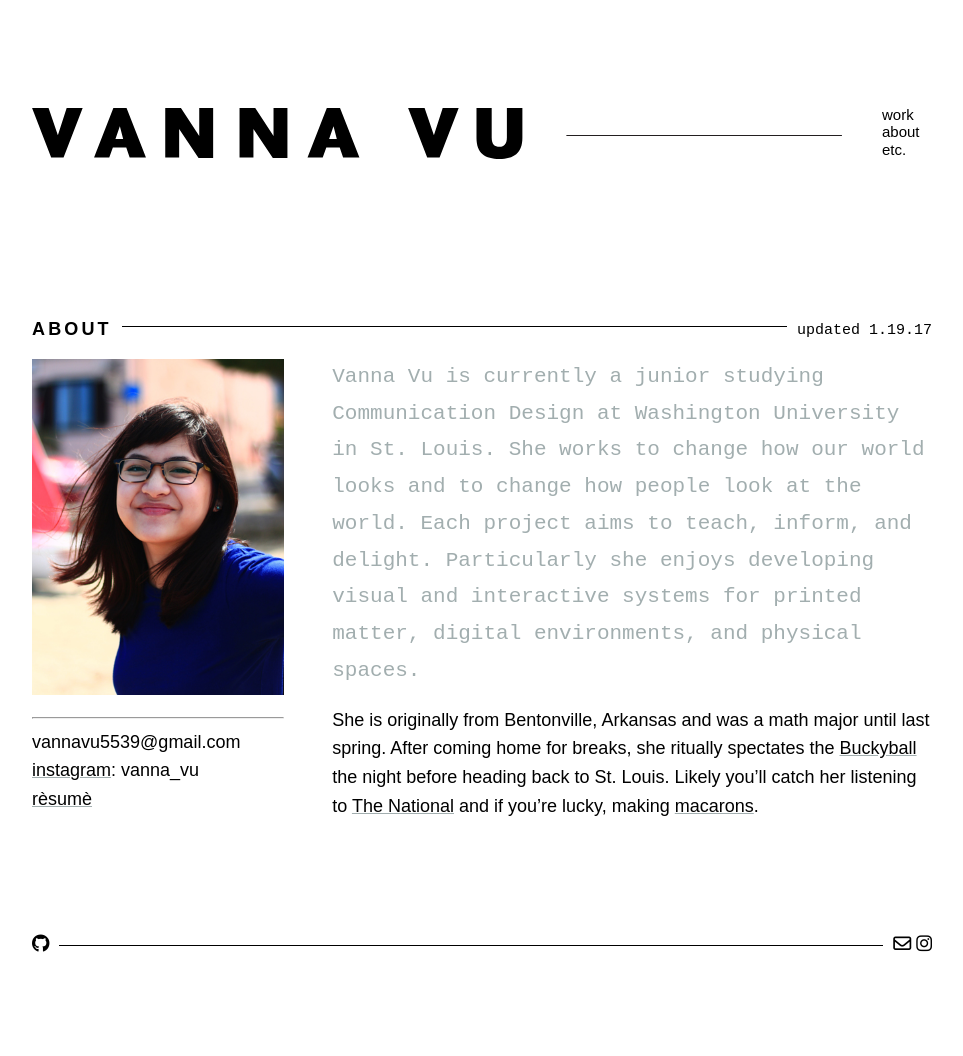
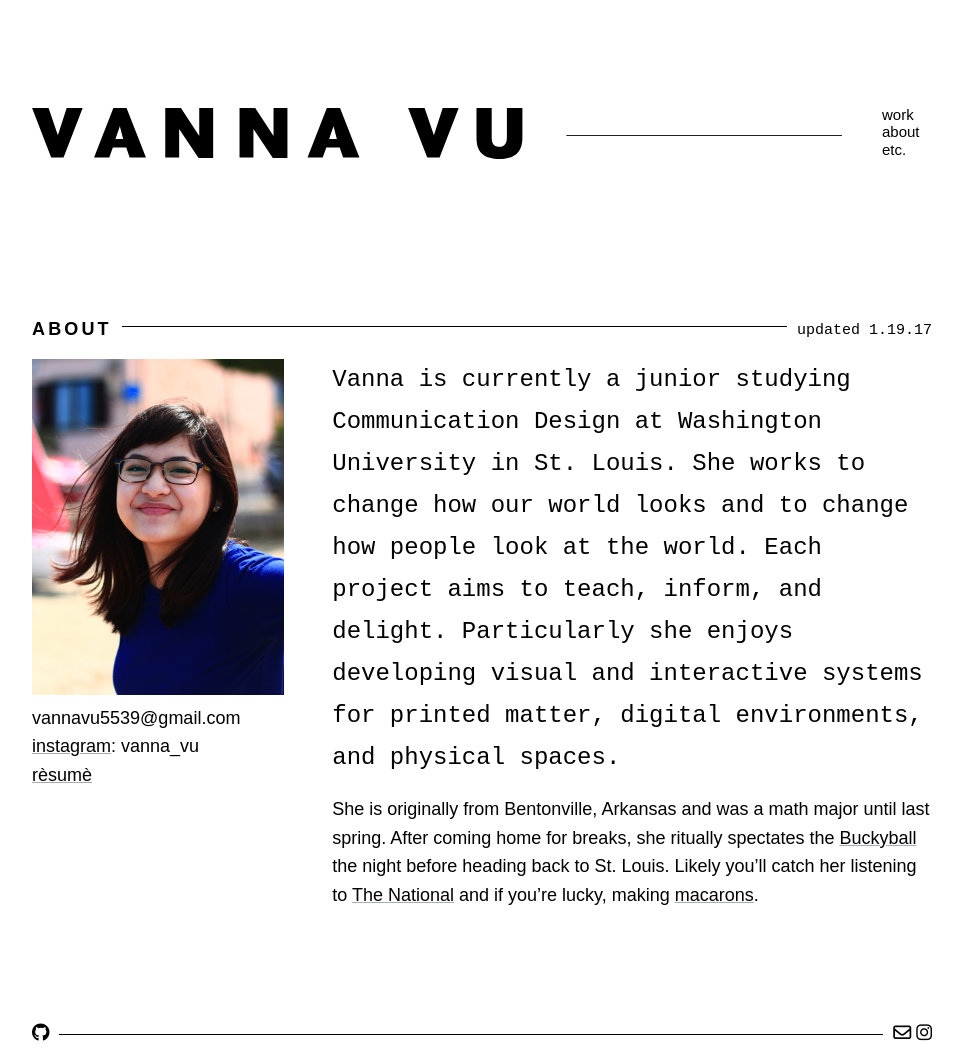
Before and after one commit to vannavu/vannavu.github.io, a Jekyll site: the page built from about.md, in a window 1280 px wide. Shown: the whole page, without its empty margins (158-1121 px from the left). Built offline with Jekyll 4.4.1, drawn with Linux system fonts in a browser that asks for light colours; nearby versions of some CDN libraries; some web fonts are replaced; before the commit the page ends 967 px from its top, so only the background shows below that.

Commit message:
changed h2 color and size

```diff
--- a/about.md
+++ b/about.md
@@ -5,13 +5,11 @@ layout: default
 
 <h1 id="about"><span id="title">About</span><span id="date">updated 1.19.17</span></h1>
 
-><img src="/images/portrait.jpg" id="portrait">
-
-## Vanna Vu is currently a junior studying Communication Design at Washington University in St. Louis. She works to change how our world looks and to change how people look at the world. Each project aims to teach, inform, and delight. Particularly she enjoys developing visual and interactive systems for printed matter, digital environments, and physical spaces.
-
-She is originally from Bentonville, Arkansas and was a math major until last spring. After coming home for breaks, she ritually spectates the [Buckyball](https://crystalbridges.org/blog/welcome-home-buckyball/){:target="_blank"} the night before heading back to St. Louis. Likely you'll catch her listening to [The National](https://www.youtube.com/watch?v=i8yehVUF8h0){:target="_blank"} and if you're lucky, making [macarons](../images/macaronmadness.jpg){:target="_blank"}.
-
->___
+>![portrait](/images/portrait.jpg)
 vannavu5539@gmail.com
 [instagram](http://instagram.com/vanna_vu){:target="_blank}: vanna_vu
 [r&egrave;sum&egrave;](/documents/resume_spring17_vannavu.pdf){:target="_blank"}
+
+## Vanna is currently a junior studying Communication Design at Washington University in St. Louis. She works to change how our world looks and to change how people look at the world. Each project aims to teach, inform, and delight. Particularly she enjoys developing visual and interactive systems for printed matter, digital environments, and physical spaces.
+
+She is originally from Bentonville, Arkansas and was a math major until last spring. After coming home for breaks, she ritually spectates the [Buckyball](https://crystalbridges.org/blog/welcome-home-buckyball/){:target="_blank"} the night before heading back to St. Louis. Likely you'll catch her listening to [The National](https://www.youtube.com/watch?v=i8yehVUF8h0){:target="_blank"} and if you're lucky, making [macarons](../images/macaronmadness.jpg){:target="_blank"}.
--- a/assets/css/style.css
+++ b/assets/css/style.css
@@ -127,9 +127,9 @@ h1 span {
 h2 {
 	font-weight: 300;
 	font-family: "source-code-pro", monospace;
-	font-size: 21px;
+	font-size: 24px;
 	line-height: 1.75em;
-	color: #A2AEAF;
+	color: black;
 	margin: 0 0 16px 0;
 	display: inline-block;
 	width: 66.64%;
@@ -209,10 +209,6 @@ blockquote p {
 	width: 100%;
 	float: left;
 	margin: 0;
-}
-
-blockquote img {
-	margin-bottom: 16px;
 }
 
 /* sizing */
@@ -371,10 +367,6 @@ footer a:hover {
 	margin-bottom: 32px;
 }
 
-#portrait {
-	margin-bottom: 4px;
-}
-
 /* for Prompt */
 #card {
 	margin: 0;
```
